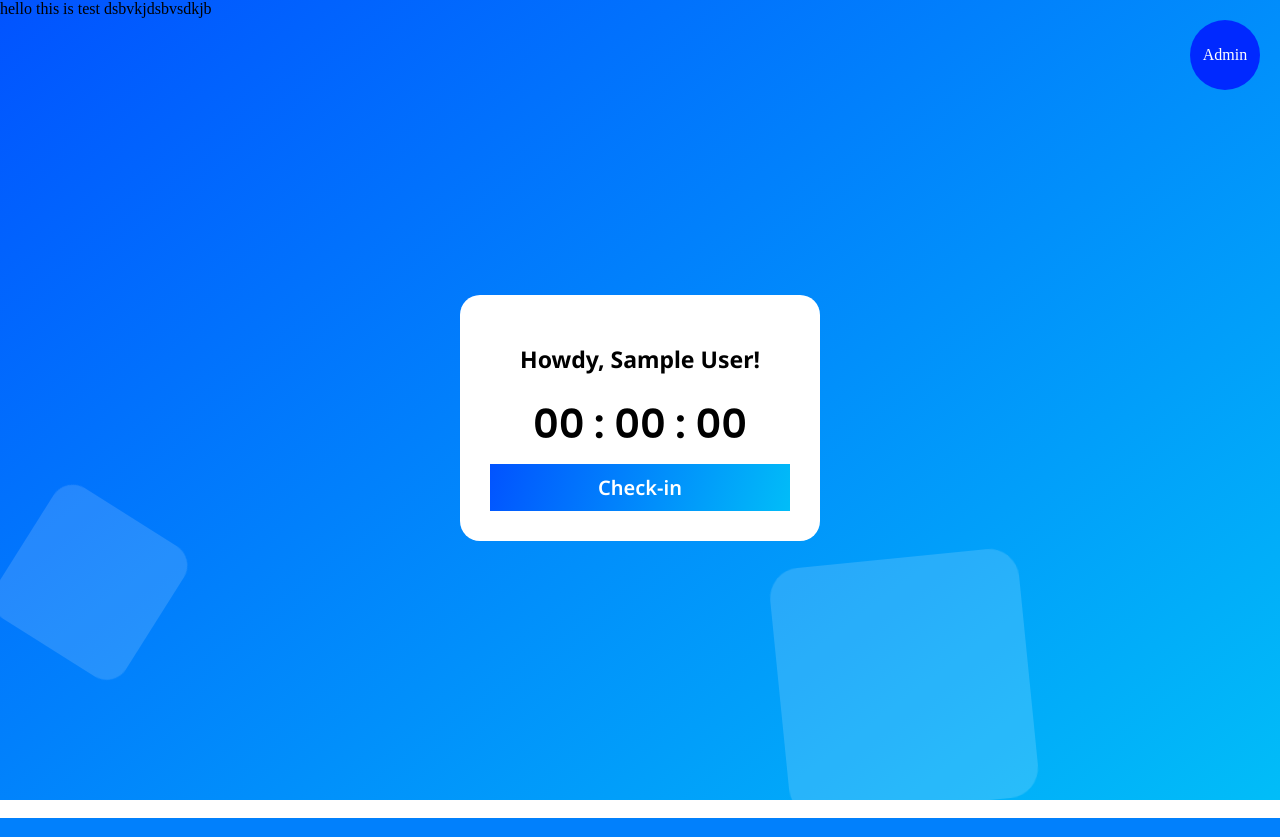
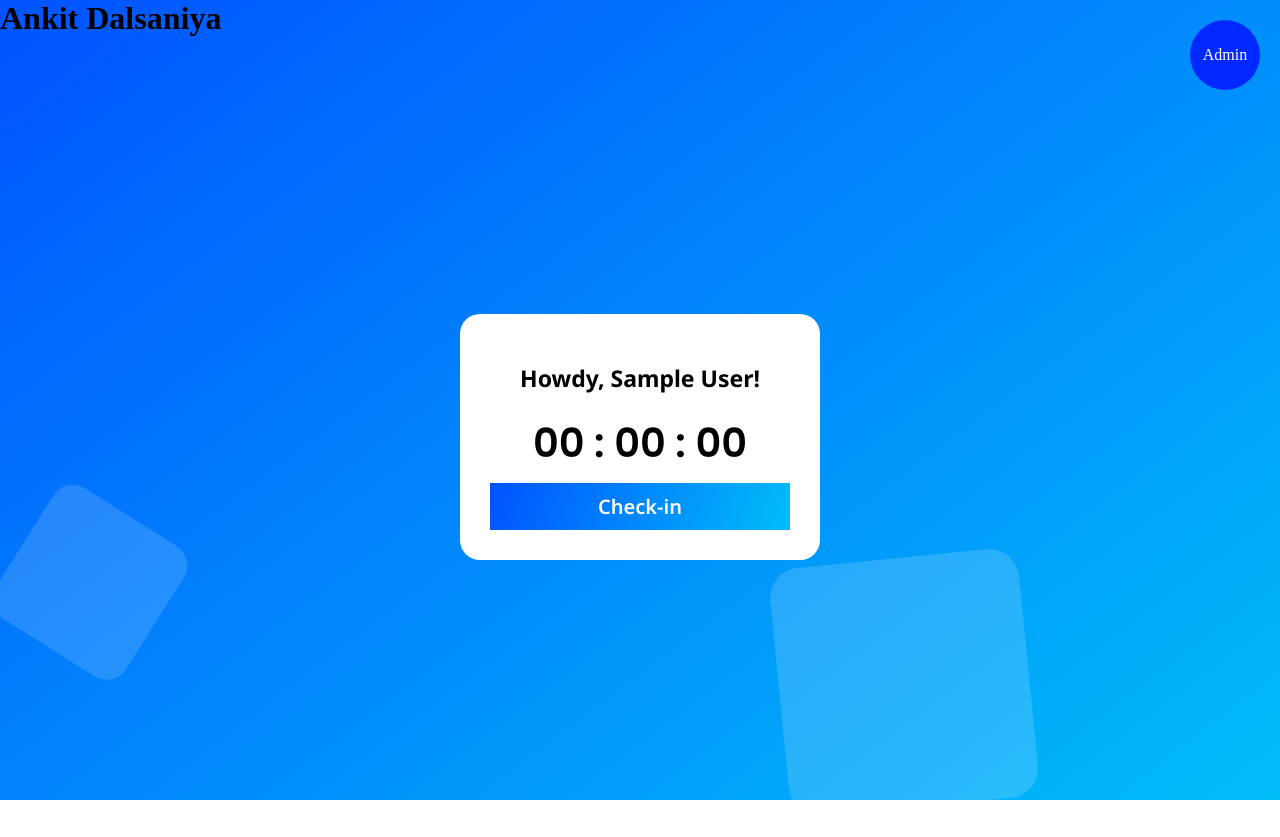
Before and after one commit to wanderingsoul590/people-pixel, a PHP site: page / in a window 1280 px wide. Run offline with PHP 8.4, Linux system fonts and the light colour scheme; the visitor is signed in with stand-in values (Sample User, id 1); data comes from the database, SQL or seed files in the repository; some libraries are stand-ins or nearby versions.

Commit message:
test commit

```diff
--- a/index.php
+++ b/index.php
@@ -1,5 +1,5 @@
 <?php
-echo 'hello this is test dsbvkjdsbvsdkjb';
+echo '<h1>Ankit Dalsaniya</h1>';
 session_start();
 include_once "header.php";
 
```
